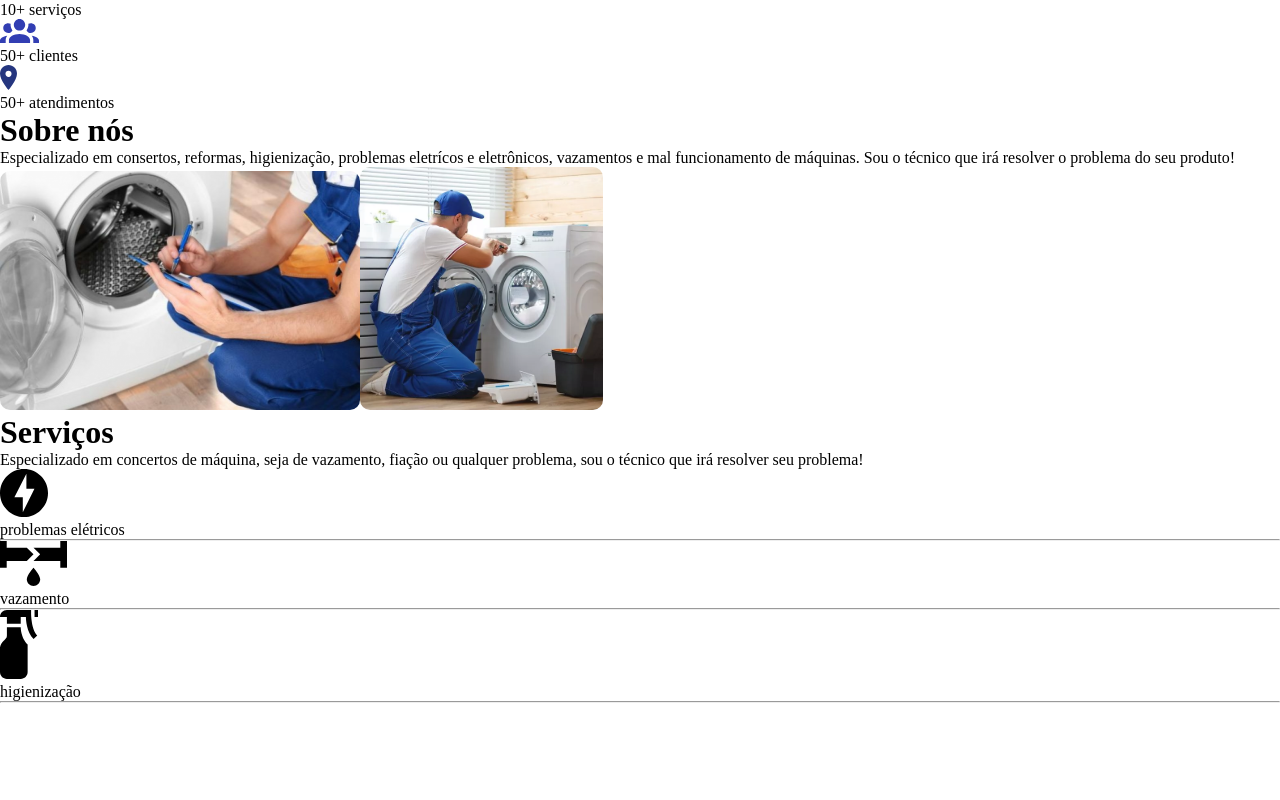
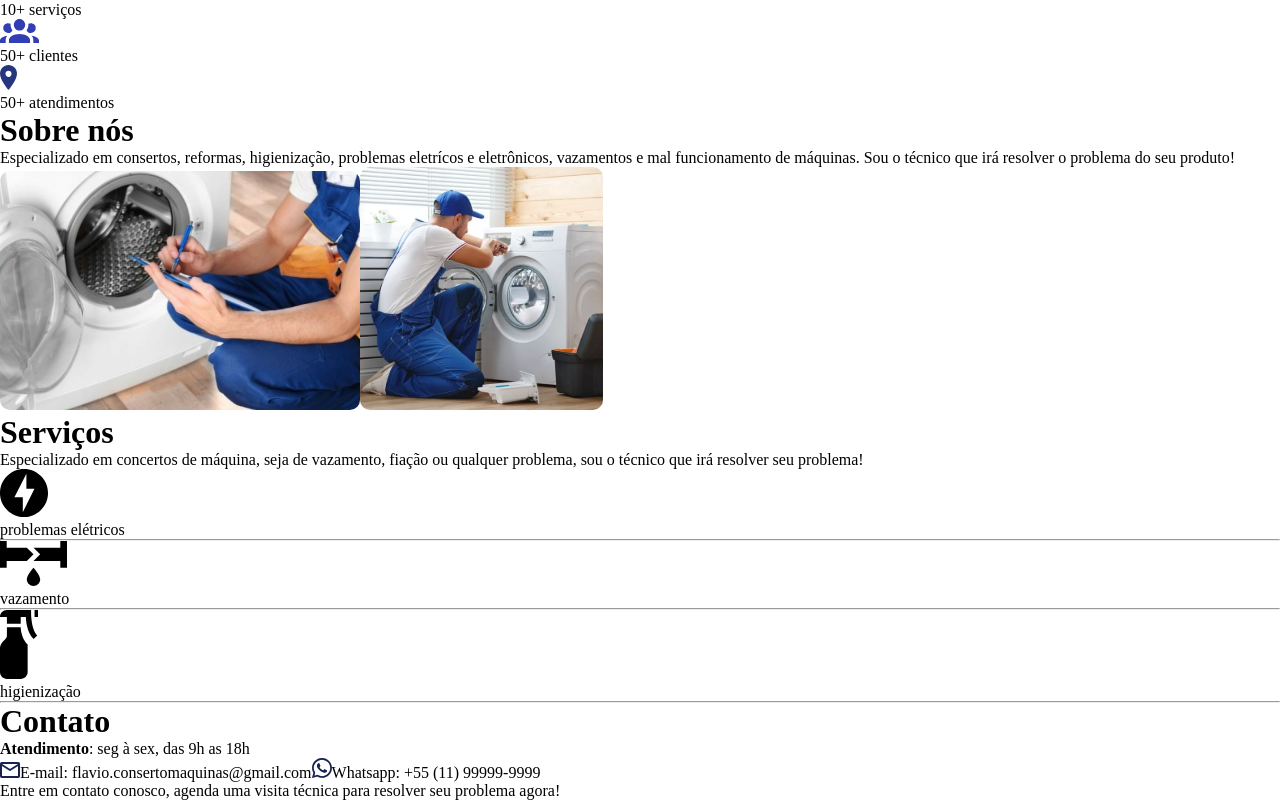
Before and after one commit to zThiago15/family-tec-frontend, a React (Vite) app: page / in a window 1280 px wide. Shown: the part 1003-1803 px from the top of the page. Before the commit the page ends 1706 px from the top, so only its background shows below. Built offline with nearby package versions, Linux system fonts and the light colour scheme.

Commit message:
add: contact section

```diff
--- a/src/pages/landing-page/landing-page.tsx
+++ b/src/pages/landing-page/landing-page.tsx
@@ -10,6 +10,8 @@ import Conserto2 from '../../assets/conserto2.svg';
 import Electricity from '../../assets/icons/electricity.svg';
 import Cleaning from '../../assets/icons/cleaning.svg';
 import Leaking from '../../assets/icons/leaking.svg';
+import Email from '../../assets/icons/email.svg';
+import Whatsapp from '../../assets/icons/whatsapp.svg';
 
 import Service from './components/Service';
 
@@ -69,6 +71,21 @@ export default function LandingPage() {
 
         </div>
       </main>
+      <footer>
+        <h1>Contato</h1>
+        <div>
+          <p><strong>Atendimento</strong>: seg à sex, das 9h as 18h</p>
+          <span>
+            <img src={Email} alt="email logo" />
+            E-mail: flavio.consertomaquinas@gmail.com
+          </span>
+          <span>
+            <img src={Whatsapp} alt="email logo" />
+            Whatsapp:  +55 (11) 99999-9999
+          </span>
+        </div>
+        <p>Entre em contato conosco, agenda uma visita técnica para resolver seu problema agora!</p>
+      </footer>
     </div>
   );
 }
```
Also changed, not shown: src/assets/icons/email.svg (added), src/assets/icons/whatsapp.svg (added).
